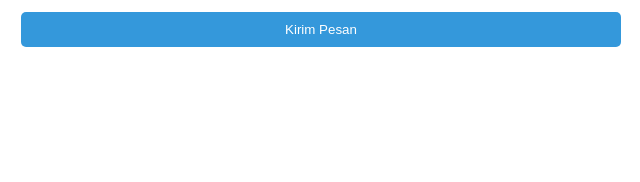
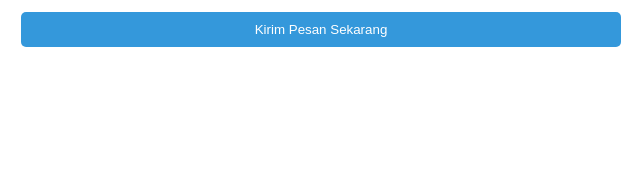
Before and after one commit to keanemilenouva/belajar-fullstack-dasar, a plain HTML site: page index.html in a window 1280 px wide. Shown: the part 1811-1993 px from the top of the page, 319-959 px from the left. Drawn offline with Linux system fonts and the light colour scheme.

Commit message:
Update teks tombol jadi lebih keren

```diff
--- a/index.html
+++ b/index.html
@@ -72,7 +72,7 @@
                 <input type="text" id="input-nama" placeholder="Nama Kamu" required>
                 <input type="email" placeholder="Email Kamu" required>
                 <textarea rows="5" placeholder="Pesan..."></textarea>
-                <button type="button" id="btn-kirim" class="btn" >Kirim Pesan</button>
+                <button type="button" id="btn-kirim" class="btn" >Kirim Pesan Sekarang</button>
 
                 <p id="teks-konfirmasi" style="margin-top: 10px; font-weight: bold;"></p>
             </form>
```
